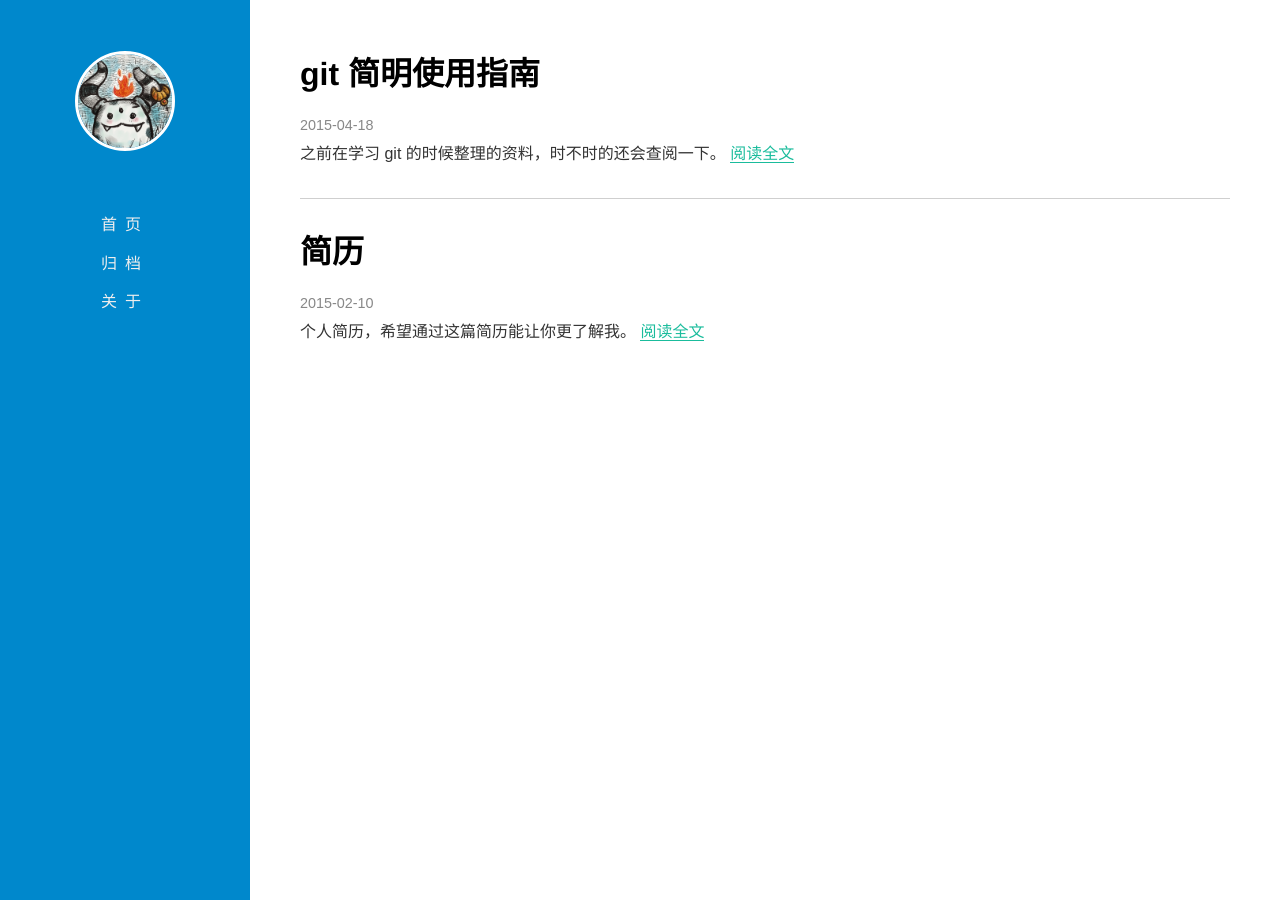
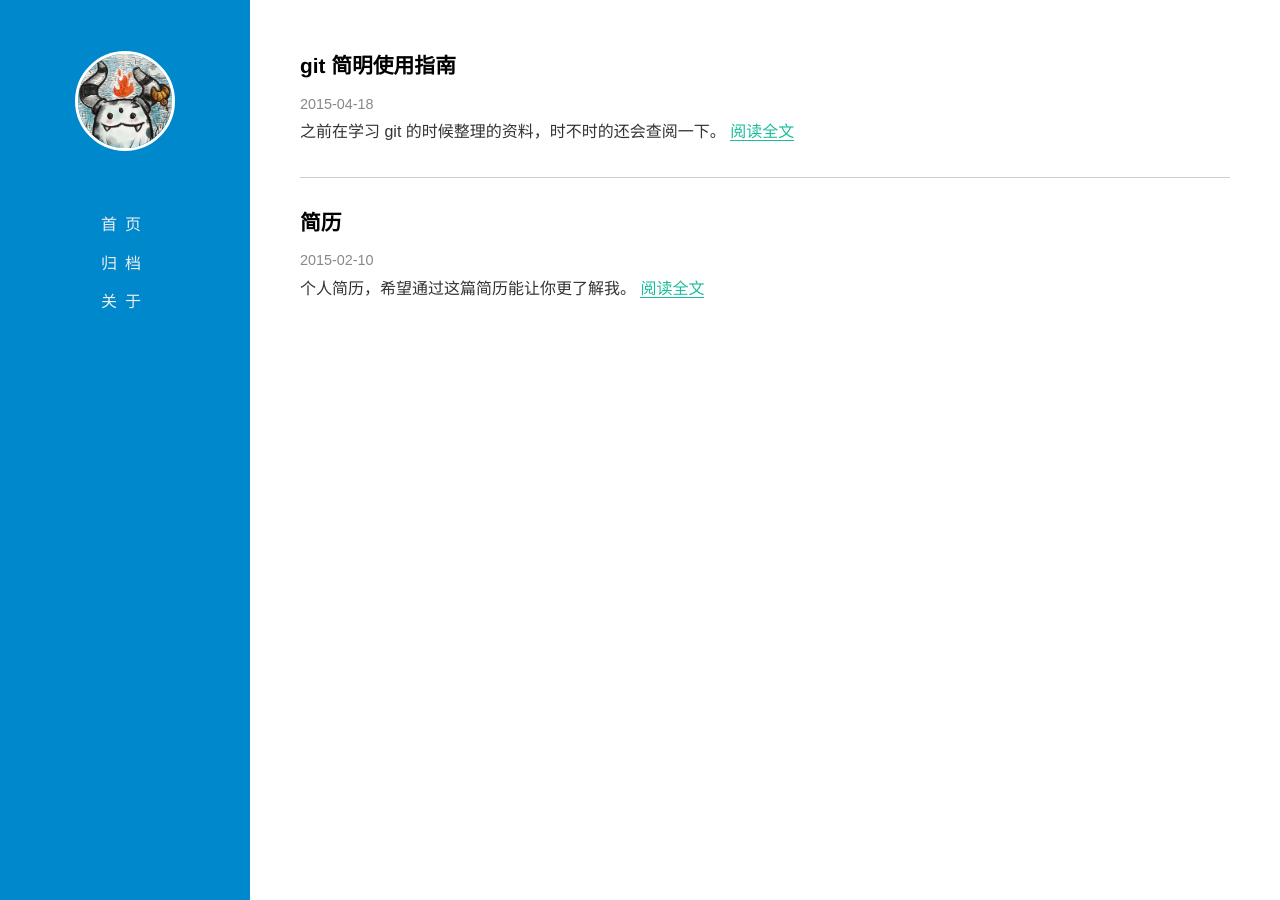
Before and after one commit to for-l00p/zhangziang.github.io, a Jekyll site: the page built from index.html, in a window 1280 px wide. Built offline with Jekyll 4.4.1, drawn with Linux system fonts in a browser that asks for light colours; Markdown is read by kramdown in place of the engine named in the settings.

Commit message:
change title h1 font-size

```diff
--- a/css/style.css
+++ b/css/style.css
@@ -55,7 +55,7 @@ nav a,nav a:link,nav a:visited,nav a:active,nav a:hover{
 }
 .extract .title h1 {
     font-weight: 600;
-    font-size: 1.4;
+    font-size: 1.3em;
 }
 
 @media (max-width: 600px) {
```
